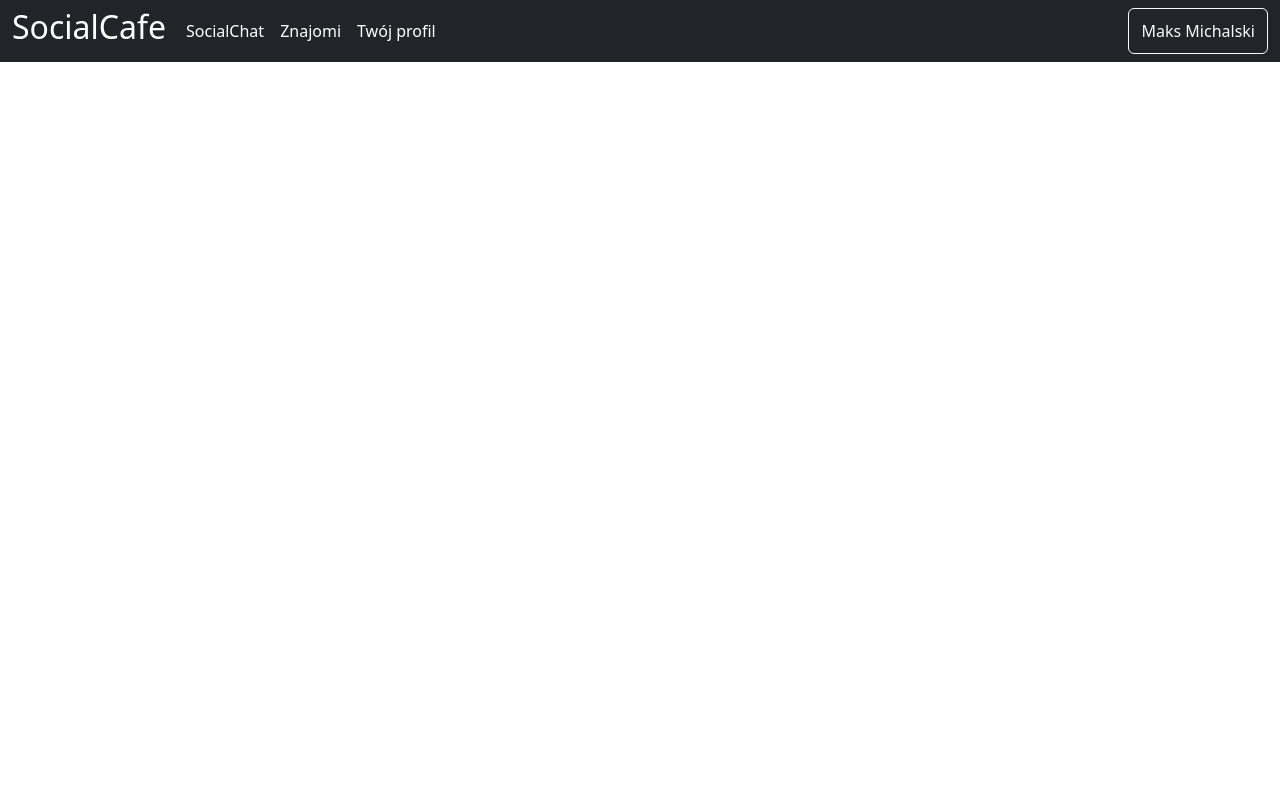
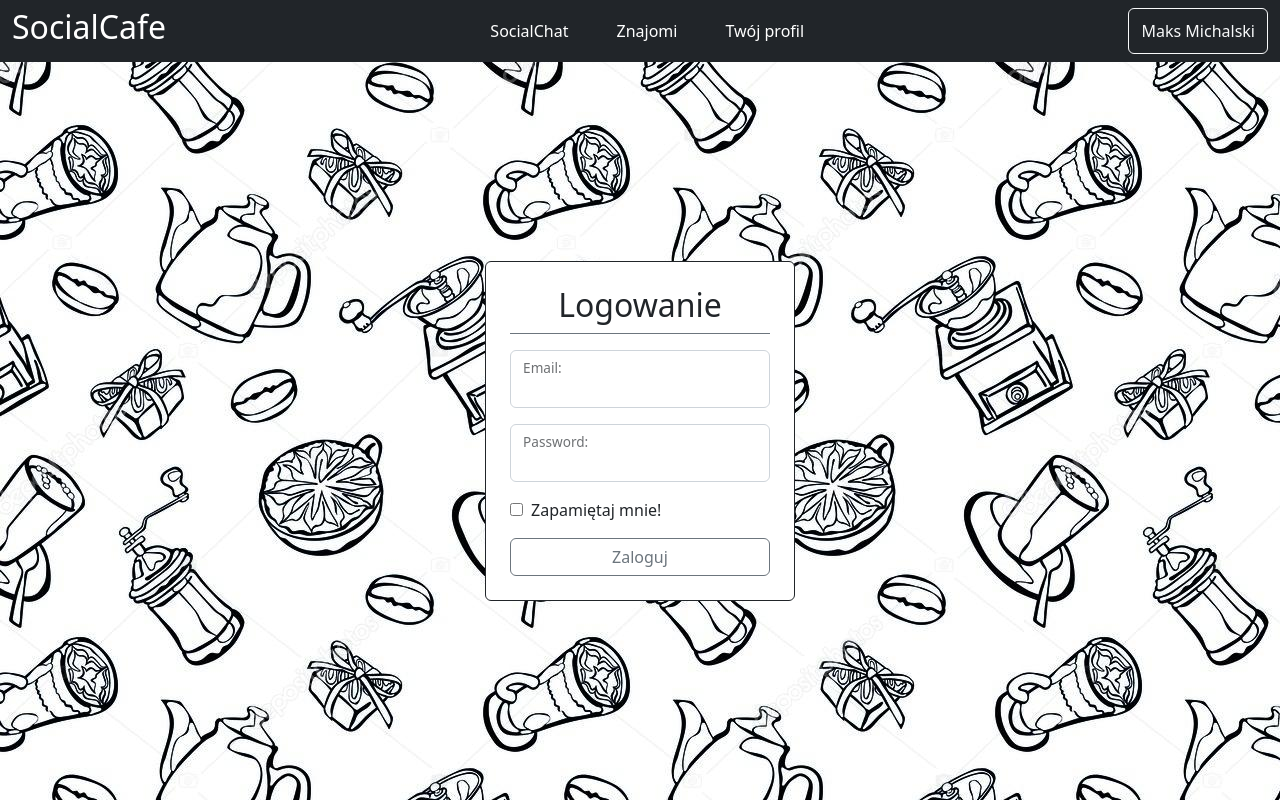
Before and after one commit to MaxD1998/SocialCafe_Frontend, an Angular app: page /login in a window 1280 px wide. Before the commit this address led to /. Built offline with nearby package versions, Linux system fonts and the light colour scheme.

Commit message:
Ukończenie skorupy logowania oraz porpawa responsywności

```diff
--- a/src/app/app-routing.module.ts
+++ b/src/app/app-routing.module.ts
@@ -1,7 +1,10 @@
 import { NgModule } from '@angular/core';
 import { RouterModule, Routes } from '@angular/router';
+import { LoginComponent } from './presentation/login/login.component';
 
-const routes: Routes = [];
+const routes: Routes = [
+  {path: 'login', component: LoginComponent}
+];
 
 @NgModule({
   imports: [RouterModule.forRoot(routes)],
--- a/src/app/app.module.ts
+++ b/src/app/app.module.ts
@@ -4,11 +4,13 @@
 import { AppRoutingModule } from './app-routing.module';
 import { AppComponent } from './app.component';
 import { NavComponent } from './presentation/nav/nav.component';
+import { LoginComponent } from './presentation/login/login.component';
 
 @NgModule({
   declarations: [
     AppComponent,
-    NavComponent
+    NavComponent,
+    LoginComponent
   ],
   imports: [
     BrowserModule,
--- /dev/null
+++ b/src/app/presentation/login/login.component.css
@@ -0,0 +1,7 @@
+.canvas {
+    height: calc(100% - var(--nav-height))
+}
+
+.card {
+    width: 310px;
+}
--- /dev/null
+++ b/src/app/presentation/login/login.component.html
@@ -0,0 +1,27 @@
+<div class="d-flex justify-content-center align-items-center canvas">
+    <div>
+        <div class="card border-dark p-4">
+            <div class="d-flex justify-content-center">
+                <span class="h2">Logowanie</span>
+            </div>
+            <div class="border-top border-secondary"></div>
+            <div class="form-floating mt-3">
+                <input id="floatingEmail"  class="form-control" type="email"/>
+                <label for="floatingEmail">
+                    Email:
+                </label>
+            </div>
+            <div class="form-floating mt-3">
+                <input id="floatingPassword"  class="form-control" type="email"/>
+                <label for="floatingPassword">
+                    Password:
+                </label>
+            </div>
+            <div class="mt-3">
+                <input  type="checkbox"/>
+                <label class="from-label ps-2">Zapamiętaj mnie!</label>
+            </div>
+            <button class="btn btn-outline-secondary mt-3">Zaloguj</button>
+        </div>
+    </div>
+</div>
--- /dev/null
+++ b/src/app/presentation/login/login.component.ts
@@ -0,0 +1,15 @@
+import { Component, OnInit } from '@angular/core';
+
+@Component({
+  selector: 'app-login',
+  templateUrl: './login.component.html',
+  styleUrls: ['./login.component.css']
+})
+export class LoginComponent implements OnInit {
+
+  constructor() { }
+
+  ngOnInit(): void {
+  }
+
+}
--- a/src/app/presentation/nav/nav.component.css
+++ b/src/app/presentation/nav/nav.component.css
@@ -0,0 +1,15 @@
+@media only screen and (max-width: 675px) {
+    .large-screen {
+        display: none;
+    }
+}
+
+@media only screen and (min-width: 675px) {
+    .small-screen {
+        display: none;
+    }
+}
+
+header {
+    height: var(--nav-height);
+}
--- a/src/app/presentation/nav/nav.component.html
+++ b/src/app/presentation/nav/nav.component.html
@@ -1,21 +1,48 @@
 <header class="d-flex container-fluid bg-dark text-white">
-    <a class="navbar h2 text-white text-decoration-none" href="#">SocialCafe</a>
-    <nav class="navbar navbar-expand me-auto">
+    <a class="navbar h2 text-white text-decoration-none" href="#">
+        <span class="large-screen">
+            SocialCafe
+        </span>
+        <span class="small-screen">
+            SC
+        </span>
+    </a>
+    <nav class="navbar navbar-expand mx-auto">
         <div class="container-fluid">
             <ul class="navbar-nav">
-                <li class="nav-item">
-                    <a class="nav-link text-white" href="#">SocialChat</a>
+                <li class="nav-item mx-3">
+                    <a class="nav-link text-white" href="#">
+                        <span class="large-screen">
+                            SocialChat
+                        </span>
+                        <i class="bi bi-chat small-screen"></i>
+                    </a>
                 </li>
-                <li class="nav-item">
-                    <a class="nav-link text-white" href="#">Znajomi</a>
+                <li class="nav-item mx-3">
+                    <a class="nav-link text-white" href="#">
+                        <span class="large-screen">
+                            Znajomi
+                        </span>
+                        <i class="bi bi-people small-screen"></i>
+                    </a>
                 </li>
-                <li class="nav-item">
-                    <a class="nav-link text-white" href="#">Twój profil</a>
+                <li class="nav-item mx-3">
+                    <a class="nav-link text-white" href="#">
+                        <span class="large-screen">
+                            Twój profil
+                        </span>
+                        <i class="bi bi-person small-screen"></i>
+                    </a>
                 </li>
             </ul>
         </div>
     </nav>
-    <button class="btn btn-outline-light my-2" data-bs-toggle="dropdown" aria-expanded="false">Maks Michalski</button>
+    <button class="btn btn-outline-light my-2" data-bs-toggle="dropdown" aria-expanded="false">
+        <span class="large-screen">
+            Maks Michalski
+        </span>
+        <i class="bi bi-list small-screen"></i>
+    </button>
     <ul class="dropdown-menu dropdown-menu-end" aria-labelledby="dropMenu2">
         <li class="dropdown-item">Ustawienia</li>
         <li class="dropdown-item">Wyloguj</li>
--- a/src/index.html
+++ b/src/index.html
@@ -7,6 +7,7 @@
   <meta name="viewport" content="width=device-width, initial-scale=1">
   <link rel="icon" type="image/x-icon" href="favicon.ico">
   <link href="https://cdn.jsdelivr.net/npm/bootstrap@5.2.0-beta1/dist/css/bootstrap.min.css" rel="stylesheet" integrity="sha384-0evHe/X+R7YkIZDRvuzKMRqM+OrBnVFBL6DOitfPri4tjfHxaWutUpFmBp4vmVor" crossorigin="anonymous">
+  <link rel="stylesheet" href="https://cdn.jsdelivr.net/npm/bootstrap-icons@1.9.1/font/bootstrap-icons.css">
 </head>
 <body>
   <app-root></app-root>
--- a/src/styles.css
+++ b/src/styles.css
@@ -1 +1,14 @@
 /* You can add global styles to this file, and also import other style files */
+
+:root {
+    --nav-height: 62.4px;
+}
+
+html {
+    height: 100%;
+}
+
+body {
+    height: 100%;
+    background-image: url("assets/images/background.jpg");
+}
```
Also changed, not shown: src/assets/images/background.jpg (added).
